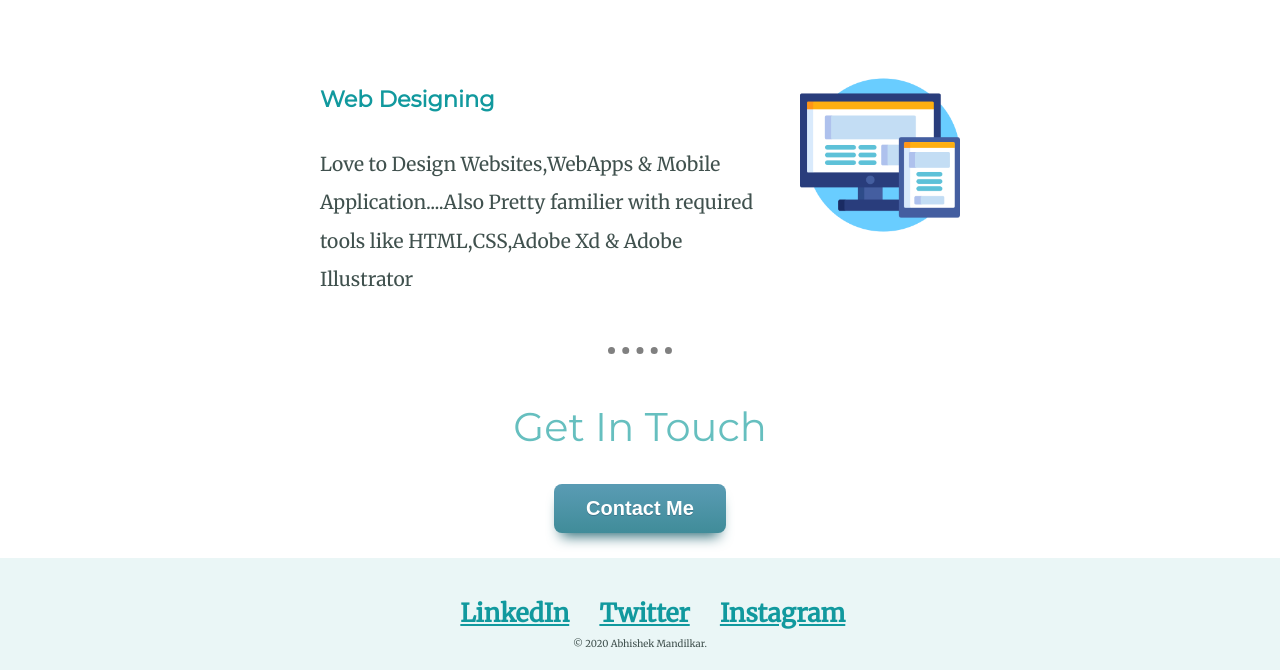
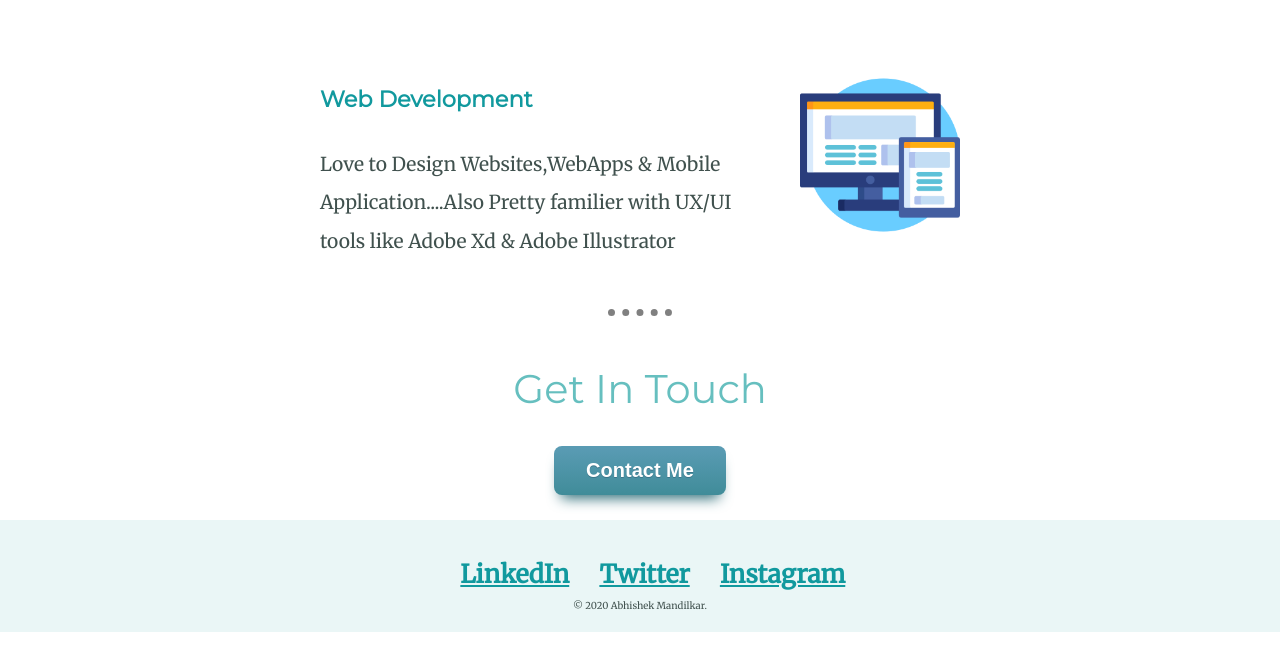
Before and after one commit to AbhishekMandilkar/CV, a plain HTML site: page index.html in a window 1280 px wide. Shown: the part 1585-2255 px from the top of the page. After the commit the page ends 2217 px from the top, so only its background shows below. Drawn offline with Linux system fonts and the light colour scheme.

Commit message:
Update index.html

```diff
--- a/index.html
+++ b/index.html
@@ -33,12 +33,12 @@
       <div class="skill-row">
         <img class="codeIMG" src="https://image.flaticon.com/icons/svg/2920/2920277.svg" alt="Coding">
         <h3>Programming</h3>
-        <p>Well-versed with Programming languages like C,C++,Python & JAVA.</p>
+        <p>Well-versed with Programming languages like C,C++,Javascript,NodeJS,ReactJS and MongoDB.</p>
       </div>
       <div class="skill-row">
         <img class="Webdev" src="images/monitor.png" alt="">
-        <h3>Web Designing</h3>
-        <p>Love to Design Websites,WebApps & Mobile Application....Also Pretty familier with required tools like HTML,CSS,Adobe Xd & Adobe Illustrator</p>
+        <h3>Web Development</h3>
+        <p>Love to Design Websites,WebApps & Mobile Application....Also Pretty familier with UX/UI tools like Adobe Xd & Adobe Illustrator </p>
       </div>
     </div>
     <hr>
```
